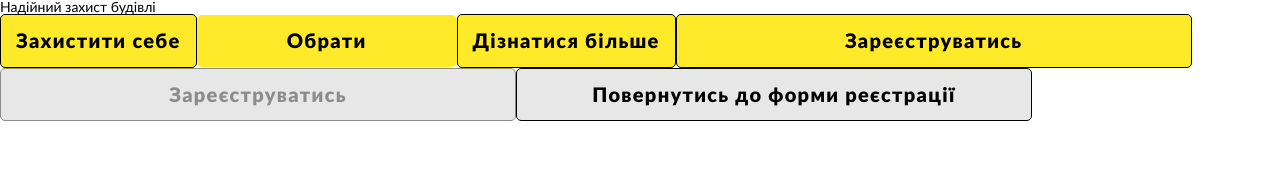
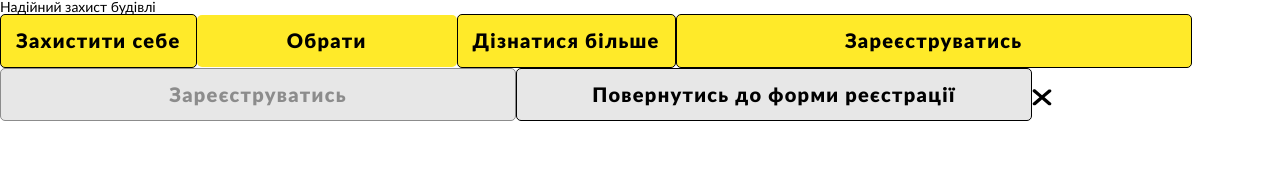
Before and after one commit to vik-tsyplakov/dog_guard_react, a React (Create React App) app in the folder dog_guard/: page / in a window 1280 px wide. Shown: the top 179 px of the page. Built offline with nearby package versions, Linux system fonts and the light colour scheme.

Commit message:
created-component-ButtonClose

```diff
--- a/dog_guard/src/App.js
+++ b/dog_guard/src/App.js
@@ -1,4 +1,5 @@
 import "./App.css";
+import ButtonClose from "./Components/UI/Buttons/ButtonClose";
 import ButtonCTA from "./Components/UI/Buttons/ButtonCTA";
 import ButtonDefault from "./Components/UI/Buttons/ButtonDefault";
 import ButtonDisabled from "./Components/UI/Buttons/ButtonDisabled";
@@ -17,6 +18,7 @@ function App() {
         <ButtonModal text={"Зареєструватись"} />
         <ButtonDisabled text={"Зареєструватись"} disabled={true} />
         <ButtonModalGrey text={"Повернутись до форми реєстрації"} />
+        <ButtonClose />
       </header>
     </div>
   );
--- a/dog_guard/src/Components/UI/Buttons/Button.module.css
+++ b/dog_guard/src/Components/UI/Buttons/Button.module.css
@@ -52,6 +52,13 @@
   color: #e7e7e7;
   background: #000000;
 }
+.button_close {
+  background: transparent;
+}
+.button_close img {
+  width: 19.64px;
+  height: 17.84px;
+}
 @media (max-width: 375px) {
   .button {
     font-size: 15px;
@@ -61,4 +68,8 @@
   .button_modalGrey {
     padding: 10px 15px;
   }
+  .button_close img {
+    width: 11.78px;
+    height: 11.78px;
+  }
 }
--- /dev/null
+++ b/dog_guard/src/Components/UI/Buttons/ButtonClose.jsx
@@ -0,0 +1,11 @@
+import React from "react";
+import cl from "./Button.module.css";
+import icon_close from "./../../../img/modal/icon_close.svg";
+
+export default function ButtonClose() {
+  return (
+    <button className={cl.button_close}>
+      <img src={icon_close} alt="close" />
+    </button>
+  );
+}
```
Also changed, not shown: dog_guard/src/img/modal/icon_close.svg (added).
